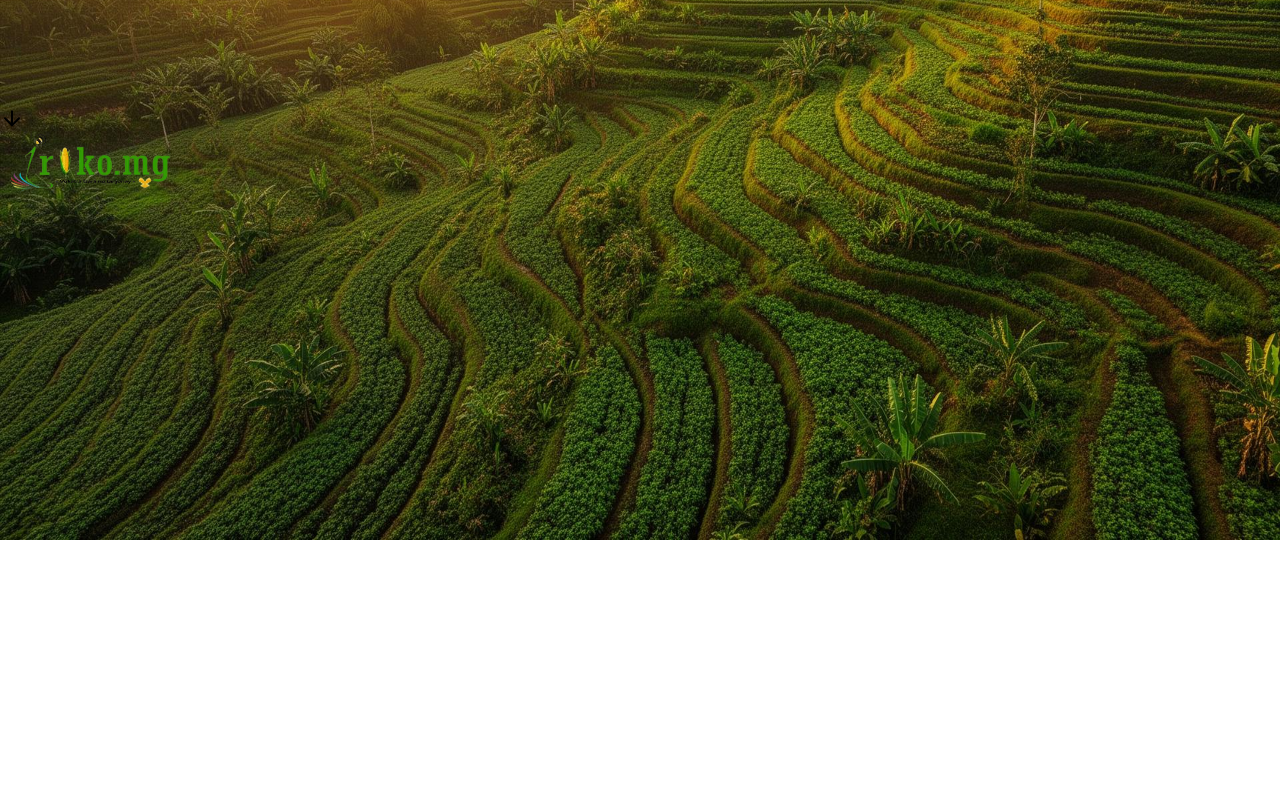
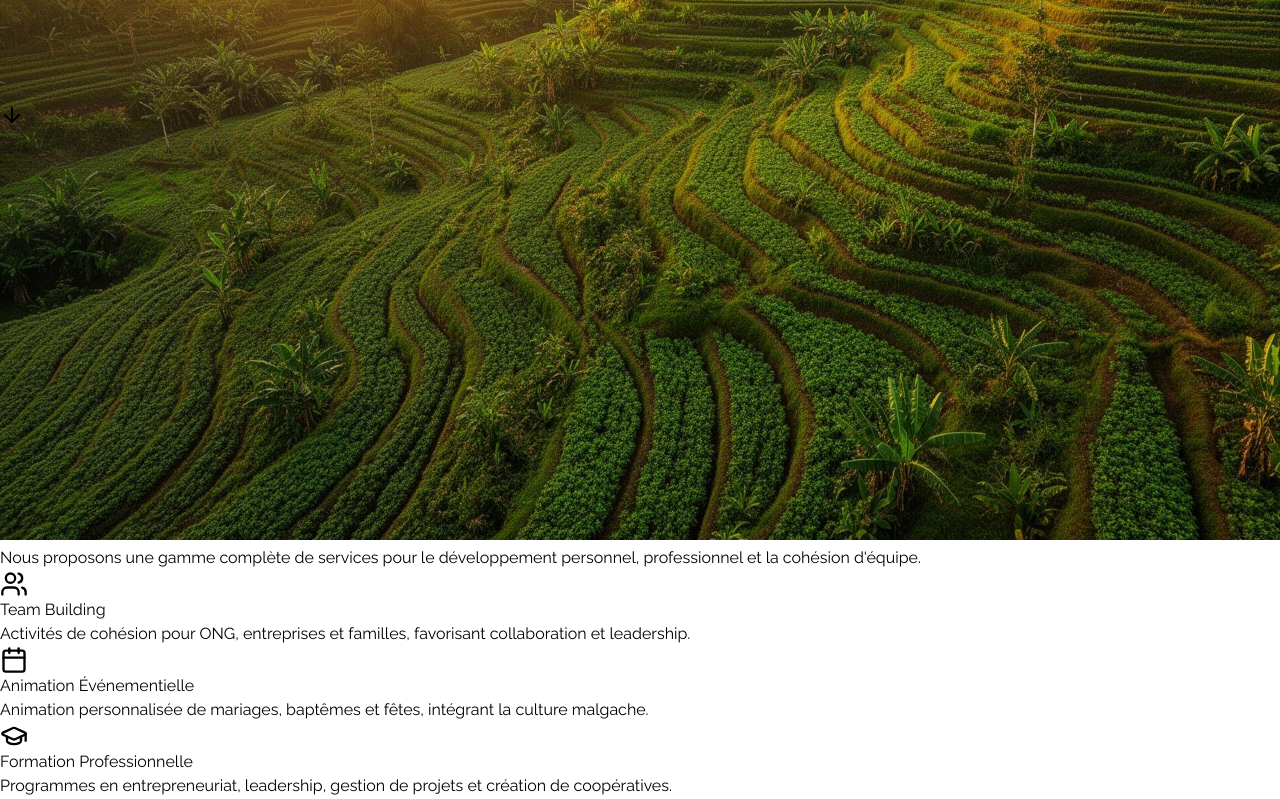
Before and after one commit to Ramaherito-Heriniaina/Iriko.mg, a Next.js app in the folder apps/web/: page /fr in a window 1280 px wide. Shown: the part 260-1059 px from the top of the page. Before the commit the page ends 800 px from the top, so only its background shows below. Built offline with nearby package versions, Linux system fonts and the light colour scheme.

Commit message:
feat: add FormationSection to landing page (#6)

```diff
--- a/apps/web/app/[locale]/page.tsx
+++ b/apps/web/app/[locale]/page.tsx
@@ -1,5 +1,12 @@
-import { HeroSection } from '@/components/landing';
+import { Fragment } from 'react';
+
+import { FormationSection, HeroSection } from '@/components/landing';
 
 export default function HomePage() {
-  return <HeroSection />;
+  return (
+    <Fragment>
+      <HeroSection />
+      <FormationSection />
+    </Fragment>
+  );
 }
--- /dev/null
+++ b/apps/web/src/components/landing/formation-section.tsx
@@ -0,0 +1,65 @@
+'use client';
+
+import Image from 'next/image';
+
+import { Calendar, GraduationCap, Heart, LucideIcon, Users } from 'lucide-react';
+
+import { ScrollReveal } from '@/components/shared';
+
+import { useDictionary } from '@/hooks/use-dictionary';
+
+import { Dictionary } from '@/i18n/dictionaries/fr';
+
+const SERVICE_ICONS: LucideIcon[] = [Users, Calendar, GraduationCap, Heart];
+
+export function FormationSection() {
+  const { dictionary } = useDictionary<Dictionary>();
+
+  if (!dictionary) return null;
+
+  const { formation } = dictionary;
+
+  return (
+    <section id="formation" className="bg-background py-24">
+      <div className="container mx-auto px-6">
+        <div className="grid items-center gap-16 lg:grid-cols-2">
+          <ScrollReveal>
+            <div className="shadow-card relative overflow-hidden rounded-2xl">
+              <Image
+                src="/image/formation.jpg"
+                width={500}
+                height={500}
+                alt="Formation et animation"
+                className="h-100 w-full object-cover"
+              />
+              <div className="from-foreground/20 absolute inset-0 bg-linear-to-t to-transparent" />
+            </div>
+          </ScrollReveal>
+          <div>
+            <ScrollReveal>
+              <p className="text-secondary mb-3 text-sm font-semibold tracking-[0.2em] uppercase">{formation.label}</p>
+              <h2 className="text-foreground mb-6 text-3xl leading-tight font-bold md:text-4xl">{formation.title}</h2>
+              <p className="text-muted-foreground mb-10 leading-relaxed">{formation.description}</p>
+            </ScrollReveal>
+            <div className="grid gap-6 sm:grid-cols-2">
+              {formation.services.map((service, i) => {
+                const Icon = SERVICE_ICONS[i];
+                return (
+                  <ScrollReveal key={service.title} delay={i * 0.1}>
+                    <div className="group bg-card hover:shadow-card cursor-default rounded-xl p-5 transition-all duration-300">
+                      {Icon && (
+                        <Icon size={28} className="text-primary group-hover:text-secondary mb-3 transition-colors" />
+                      )}
+                      <h3 className="text-foreground mb-1 font-semibold">{service.title}</h3>
+                      <p className="text-muted-foreground text-sm leading-relaxed">{service.desc}</p>
+                    </div>
+                  </ScrollReveal>
+                );
+              })}
+            </div>
+          </div>
+        </div>
+      </div>
+    </section>
+  );
+}
--- a/apps/web/src/components/landing/index.ts
+++ b/apps/web/src/components/landing/index.ts
@@ -1 +1,2 @@
 export * from './hero-section';
+export * from './formation-section';
--- a/apps/web/src/components/shared/index.ts
+++ b/apps/web/src/components/shared/index.ts
@@ -1,2 +1,4 @@
+export * from './scroll-reveal';
+
 export * from './nav/navbar';
 export * from './footer/footer';
--- /dev/null
+++ b/apps/web/src/components/shared/scroll-reveal.tsx
@@ -0,0 +1,28 @@
+'use client';
+
+import { ReactNode, useRef } from 'react';
+
+import { motion, useInView } from 'motion/react';
+
+interface ScrollRevealProps {
+  children: ReactNode;
+  className?: string;
+  delay?: number;
+}
+
+export function ScrollReveal({ children, className = '', delay = 0 }: Readonly<ScrollRevealProps>) {
+  const ref = useRef(null);
+  const isInView = useInView(ref, { once: true, margin: '-80px' });
+
+  return (
+    <motion.div
+      ref={ref}
+      initial={{ opacity: 0, y: 40 }}
+      animate={isInView ? { opacity: 1, y: 0 } : { opacity: 0, y: 40 }}
+      transition={{ duration: 0.6, delay, ease: 'easeOut' }}
+      className={className}
+    >
+      {children}
+    </motion.div>
+  );
+}
--- a/apps/web/src/i18n/dictionaries/fr.ts
+++ b/apps/web/src/i18n/dictionaries/fr.ts
@@ -16,6 +16,30 @@
     cta_primary: 'Découvrir LEMA',
     cta_secondary: 'Nos services',
   },
+  formation: {
+    label: 'Nos services',
+    title: 'Formation & Animation',
+    description:
+      "Nous proposons une gamme complète de services pour le développement personnel, professionnel et la cohésion d'équipe.",
+    services: [
+      {
+        title: 'Team Building',
+        desc: 'Activités de cohésion pour ONG, entreprises et familles, favorisant collaboration et leadership.',
+      },
+      {
+        title: 'Animation Événementielle',
+        desc: 'Animation personnalisée de mariages, baptêmes et fêtes, intégrant la culture malgache.',
+      },
+      {
+        title: 'Formation Professionnelle',
+        desc: 'Programmes en entrepreneuriat, leadership, gestion de projets et création de coopératives.',
+      },
+      {
+        title: 'Coaching Personnalisé',
+        desc: "Accompagnement individuel ou en groupe pour l'orientation scolaire et la carrière.",
+      },
+    ],
+  },
   footer: {
     tagline: '« Vokatra Tsara no tanjonay »',
     mission:
--- a/apps/web/src/i18n/dictionaries/mg.ts
+++ b/apps/web/src/i18n/dictionaries/mg.ts
@@ -18,6 +18,30 @@
     cta_primary: 'Hijery LEMA',
     cta_secondary: 'Ny toloranay',
   },
+  formation: {
+    label: 'Ny tolorantsika',
+    title: 'Fampiofanana & Fampiharana',
+    description:
+      "Manolotra tolotra feno izahay ho an'ny fampandrosoana manokana, matihanina ary ny firaisankina ao anatin'ny ekipa.",
+    services: [
+      {
+        title: 'Fiaraha-miasa',
+        desc: "Hetsika firaisankina ho an'ny fikambanana, orinasa ary fianakaviana, mampiroborobo ny fiaraha-miasa sy ny fitarihana.",
+      },
+      {
+        title: 'Fanomanana Hetsika',
+        desc: 'Fanomanana manokana ny mariazy, batisa ary fetim-pifaliana, mampiditra ny kolontsaina malagasy.',
+      },
+      {
+        title: 'Fampiofanana Matihanina',
+        desc: "Fandaharana amin'ny fandraharahana, fitarihana, fitantanana tetikasa ary famoronana kooperativa.",
+      },
+      {
+        title: 'Fanofanana Manokana',
+        desc: "Fanarahamaso tsirairay na antokon'olona ho an'ny fitondrana ara-pianariana sy ny asa.",
+      },
+    ],
+  },
   footer: {
     tagline: '« Vokatra Tsara no tanjonay »',
     mission:
```
Also changed, not shown: apps/web/public/image/formation.jpg (added).
